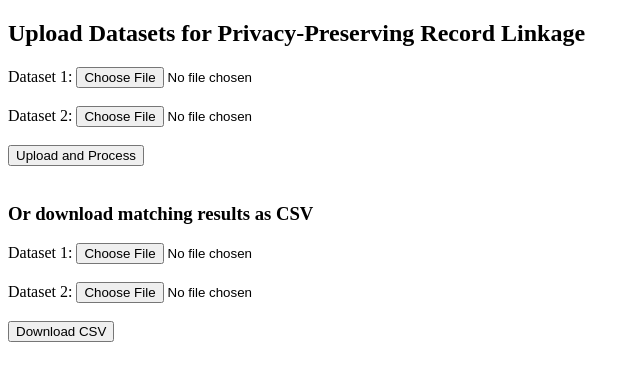
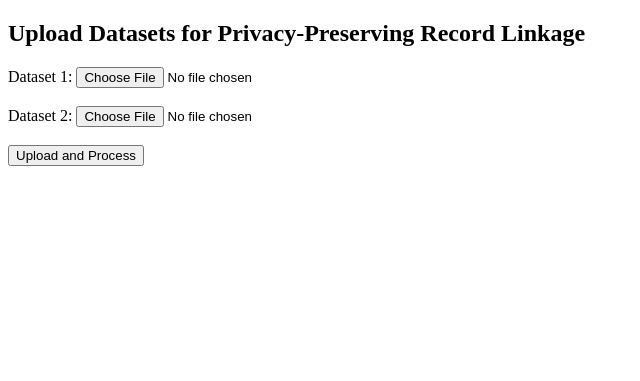
Before and after one commit to devampatel03/Bloom-Filters-Tool, a Flask app: page / in a window 1280 px wide. Shown: the top 381 px of the page, without its empty margins (0-640 px from the left). Run offline with Flask 3, Linux system fonts and the light colour scheme.

Commit message:
Commit after graph change

```diff
--- a/config.py
+++ b/config.py
@@ -5,7 +5,7 @@ NUM_ITEMS = 1000          # default estimate; will be overwritten based on actua
 FALSE_POSITIVE_RATE = 0.01
 
 # Matching thresholds
-HAMMING_THRESHOLD = 5      # maximum Hamming distance to consider a match
+HAMMING_THRESHOLD = 10      # maximum Hamming distance to consider a match
 JACCARD_THRESHOLD = 0.8    # minimum Jaccard similarity (0 to 1) to consider a match
 
 # Logging configuration
--- a/record_linkage.py
+++ b/record_linkage.py
@@ -81,7 +81,7 @@ def match_records(df1, df2):
     with Pool() as pool:
         for result in tqdm(pool.imap(process_comparison, tasks), total=len(tasks), desc="Matching records"):
             id1, id2, ham_dist, jaccard = result
-            if ham_dist <= 100 or jaccard >= JACCARD_THRESHOLD:
+            if ham_dist <= HAMMING_THRESHOLD or jaccard >= JACCARD_THRESHOLD:
                 matches.append((id1, id2, ham_dist, jaccard))
 
     logging.info("Finished matching. Found %d matches.", len(matches))
--- a/templates/index.html
+++ b/templates/index.html
@@ -13,13 +13,7 @@
         <input type="submit" value="Upload and Process">
     </form>
     <br>
-    <h3>Or download matching results as CSV</h3>
-    <form action="/download" method="post" enctype="multipart/form-data">
-        <label>Dataset 1:</label>
-        <input type="file" name="file1" required><br><br>
-        <label>Dataset 2:</label>
-        <input type="file" name="file2" required><br><br>
-        <input type="submit" value="Download CSV">
-    </form>
+
+
 </body>
 </html>
```
Also changed, not shown: 1 other file.
